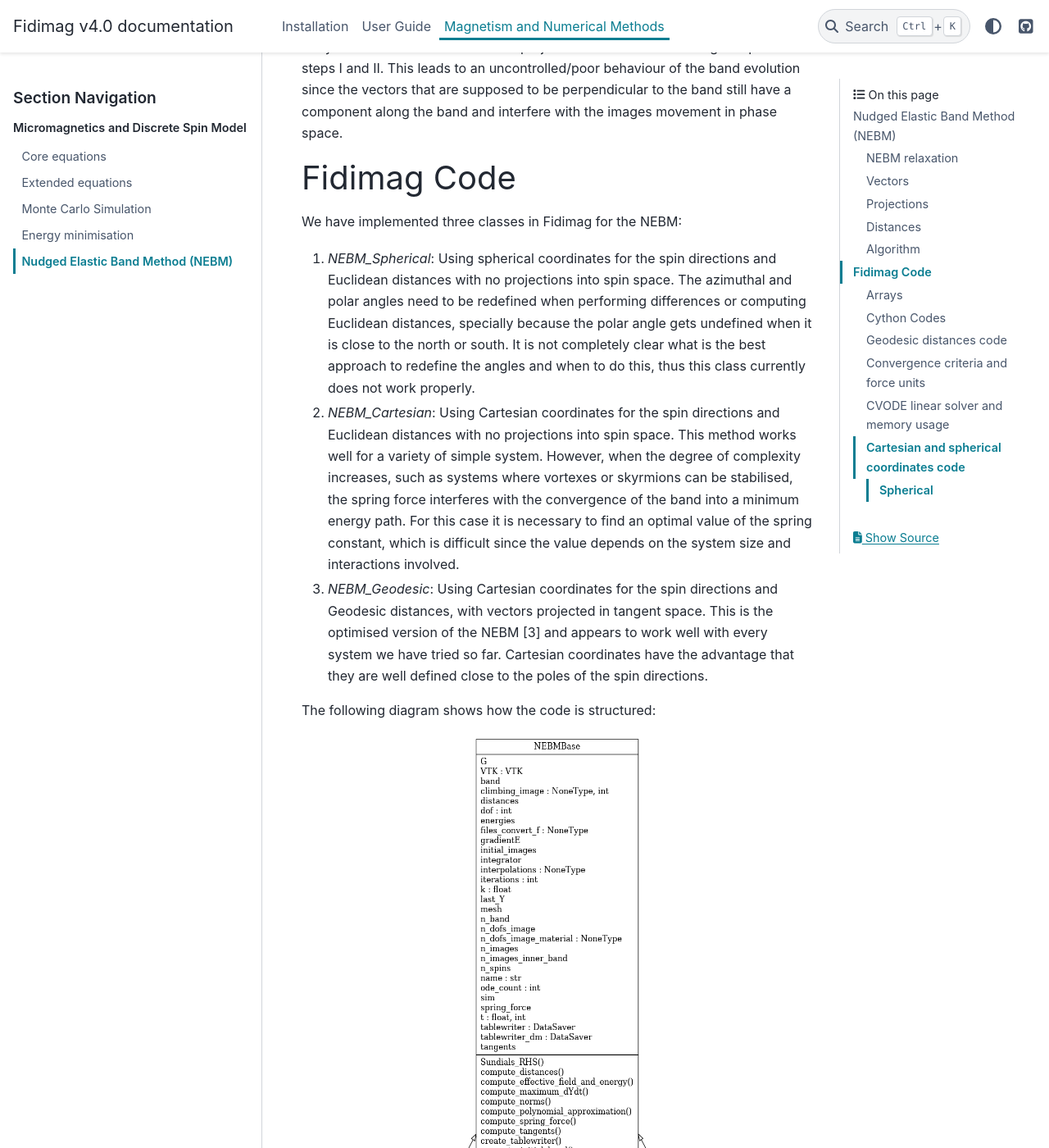
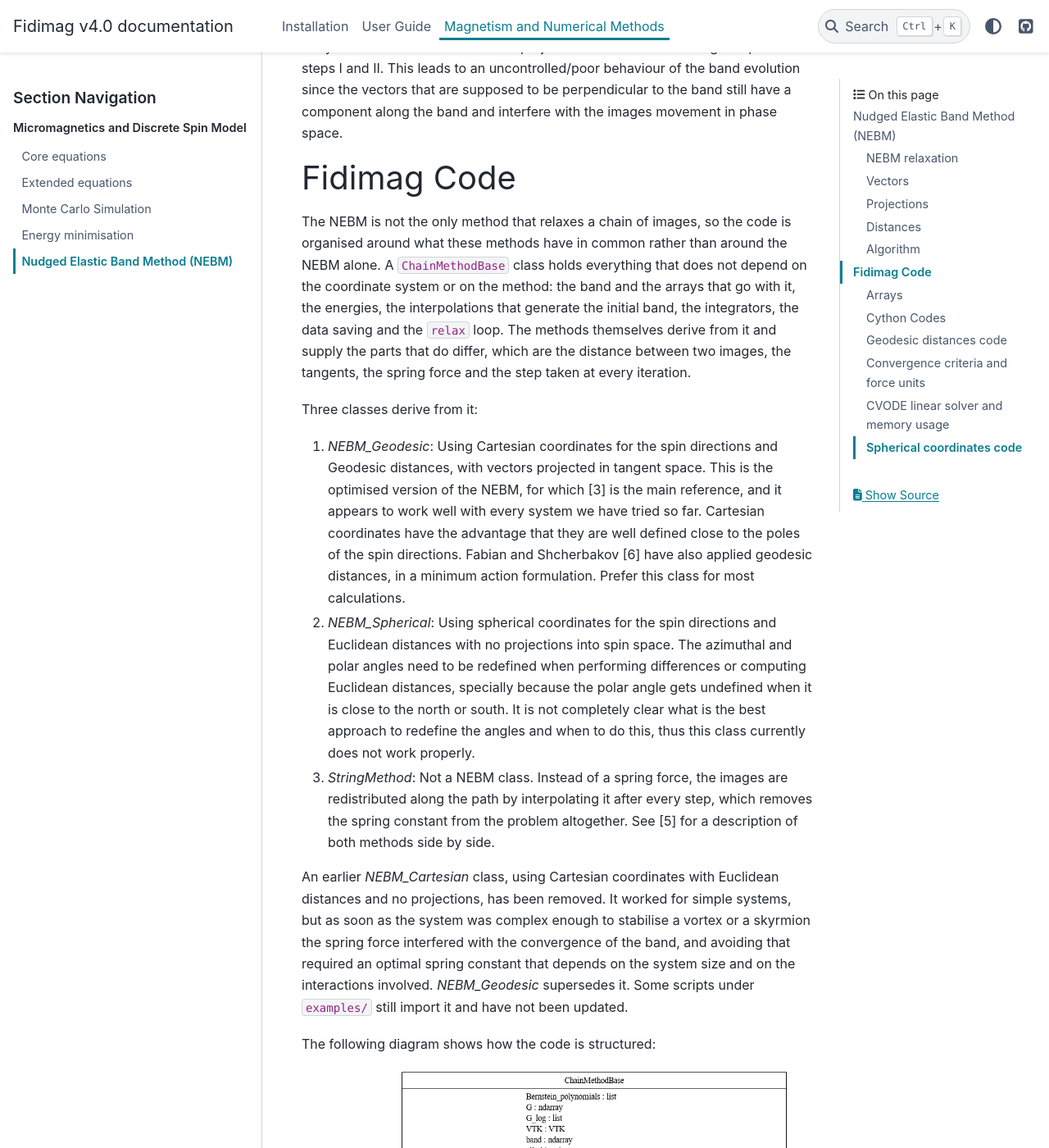
Before and after one commit to computationalmodelling/fidimag, a Sphinx documentation site: the page built from doc/physics_num_methods/nebm.rst, in a window 1280 px wide and 1400 px high, scrolled down 6286 px. Shown: the whole window at 82% size. Built offline with Sphinx 7.4.7 and the PyData theme 0.15.4, drawn with Linux system fonts in a browser that asks for light colours; pages that are not in the unit, such as notebooks, are missing from menus; some of the changed text lies outside the part shown.

Commit message:
doc: bring the NEBM section up to date with the code
The section still described the code as it was before the chain method
refactoring, so most of the names in it no longer exist. What changed:

The classes now derive from `ChainMethodBase`, not `NEBMBase`, and the base
holds what is common to any method that relaxes a chain of images rather than
what is common to the NEBM alone. `StringMethod` derives from it too and was
not mentioned at all. `NEBM_Cartesian` is gone; the geodesic class supersedes
it, and the reasons are the ones the section already gave for preferring it, so
they are kept and attached to its removal. Some scripts under examples/ still
import it.

The one Cython module per coordinate system became a single `nebm_clib`, and
`nebm_cartesian_lib` went with the Cartesian class, so the spring force is now
computed by the single `compute_spring_force_C` of `nebm_lib.c` and it is the
distance definition that varies. The function lists are rewritten from the
headers and from the .pyx, and `nebm_tools` is `chain_method_tools`.

The integrator is no longer always CVODE: `initialise_integrator` also takes
'euler', 'rk4' and 'verlet'. The call flow diagram gains the projection of the
gradient, which happens before the tangents rather than on the total force at
the end, and `compute_dYdt` is moved out of the shared part, since only
`Sundials_RHS` applies it: the step integrators renormalise the spins after
every step and the Verlet one descends along the total force.

The class diagram is regenerated with pyreverse, as the original was.

Also adds two references: Abert's review, for the description of the string
method next to the NEBM, and Fabian and Shcherbakov, who have applied geodesic
distances in a minimum action formulation. Bessarab remains the main reference
for the geodesic NEBM.

Co-Authored-By: Claude Opus 5 <noreply@anthropic.com>

`````diff
--- a/doc/physics_num_methods/nebm.rst
+++ b/doc/physics_num_methods/nebm.rst
@@ -279,9 +279,28 @@ phase space.
 Fidimag Code
 ============
 
-We have implemented three classes in Fidimag for the NEBM:
+The NEBM is not the only method that relaxes a chain of images, so the code is
+organised around what these methods have in common rather than around the NEBM
+alone. A ``ChainMethodBase`` class holds everything that does not depend on the
+coordinate system or on the method: the band and the arrays that go with it,
+the energies, the interpolations that generate the initial band, the
+integrators, the data saving and the ``relax`` loop. The methods themselves
+derive from it and supply the parts that do differ, which are the distance
+between two images, the tangents, the spring force and the step taken at every
+iteration.
 
-1. `NEBM_Spherical`: Using spherical coordinates for the spin directions and
+Three classes derive from it:
+
+1. `NEBM_Geodesic`: Using Cartesian coordinates for the spin directions and
+   Geodesic distances, with vectors projected in tangent space. This is the
+   optimised version of the NEBM, for which [3] is the main reference, and it
+   appears to work well with every system we have tried so far. Cartesian
+   coordinates have the advantage that they are well defined close to the poles
+   of the spin directions. Fabian and Shcherbakov [6] have also applied
+   geodesic distances, in a minimum action formulation. Prefer this class for
+   most calculations.
+
+2. `NEBM_Spherical`: Using spherical coordinates for the spin directions and
    Euclidean distances with no projections into spin space. The azimuthal and
    polar angles need to be redefined when performing differences or computing
    Euclidean distances, specially because the polar angle gets undefined when
@@ -289,38 +308,47 @@ We have implemented three classes in Fidimag for the NEBM:
    best approach to redefine the angles and when to do this, thus this class
    currently does not work properly.
 
-2. `NEBM_Cartesian`: Using Cartesian coordinates for the spin directions and
-   Euclidean distances with no projections into spin space. This method works
-   well for a variety of simple system. However, when the degree of complexity
-   increases, such as systems where vortexes or skyrmions can be stabilised,
-   the spring force interferes with the convergence of the band into a minimum
-   energy path. For this case it is necessary to find an optimal value of the
-   spring constant, which is difficult since the value depends on the system
-   size and interactions involved.
+3. `StringMethod`: Not a NEBM class. Instead of a spring force, the images are
+   redistributed along the path by interpolating it after every step, which
+   removes the spring constant from the problem altogether. See [5] for a
+   description of both methods side by side.
 
-3. `NEBM_Geodesic`: Using Cartesian coordinates for the spin directions and
-   Geodesic distances, with vectors projected in tangent space. This is the
-   optimised version of the NEBM [3] and appears to work well with every system
-   we have tried so far. Cartesian coordinates have the advantage that they are
-   well defined close to the poles of the spin directions.
+An earlier `NEBM_Cartesian` class, using Cartesian coordinates with Euclidean
+distances and no projections, has been removed. It worked for simple systems,
+but as soon as the system was complex enough to stabilise a vortex or a
+skyrmion the spring force interfered with the convergence of the band, and
+avoiding that required an optimal spring constant that depends on the system
+size and on the interactions involved. `NEBM_Geodesic` supersedes it. Some
+scripts under ``examples/`` still import it and have not been updated.
 
 The following diagram shows how the code is structured:
 
 .. image:: ../images/nebm_classes.png
    :scale: 60 %
 
-There is a ``fidimag.common.nebm_tools`` module with common functions for the
-NEBM classes:
+There is a ``fidimag.common.chain_method_tools`` module (formerly
+``nebm_tools``) with common functions for these classes:
 
 ::
 
-    fidimag.common.nebm_tools
+    fidimag.common.chain_method_tools
     |
     --> cartesian2spherical
         spherical2cartesian
         compute_norm
         interpolation_Rodrigues_rotation
         linear_interpolation_spherical
+        m_to_zero_nomaterial
+
+and a ``fidimag.common.chain_method_integrators`` module with the integrators
+that do not come from Sundials:
+
+::
+
+    fidimag.common.chain_method_integrators
+    |
+    --> StepIntegrator      # Euler and Runge-Kutta 4 steps
+        VerletIntegrator    # Velocity projection, see below
 
 
 Arrays
@@ -366,80 +394,86 @@ Cython Codes
 
 Most of the calculations are made using ``C`` code through Cython. The files
 for these libraries are located in ``fidimag/common/neb_method/``. Every library
-has a ``.c`` file, a ``.h`` header file and a ``.pyx`` Cython file (it can
-differ in name from the ``C`` files)  which is compiled using Fidimag's
-``setup.py`` file.
+has a ``.c`` file and a ``.h`` header file, and they are built through CMake,
+which is driven by ``pyproject.toml`` (the old ``setup.py`` build is gone, see
+``BUILD.md``).
 
-For example, there is a base module with common functions for every NEBM
-class called ``nebm_lib.c``
+There used to be one Cython module per coordinate system. They are now a single
+``nebm_clib.pyx``, exposed as ``fidimag.extensions.nebm_clib``, which wraps all
+of the ``C`` libraries below. The base one, with the functions that do not
+depend on the coordinate system, is ``nebm_lib.c``
 
 ::
 
     nebm_lib.c
+    nebm_lib.h
     |
-    --> compute_effective_force_C
+    --> compute_tangents_C
+        compute_spring_force_C
+        compute_effective_force_C
+        compute_dYdt_C
+        compute_dYdt_nc_C
+        compute_distance_cartesian
+        compute_image_distances
+        project_images_C
+        project_vector_C
+        normalise
+        normalise_images_C
+        normalise_spins_C
         compute_norm
-        compute_spring_force_C
-        compute_tangents_C
         cross_product
         dot_product
-        normalise
-        normalise_images_C
 
-Its corresponding header file ````nebm_lib.h`` contains the prototypes of these
-functions. The Cython file that link some of these functions to the Python code
-is called ``nebm_clib.pyx`` and can be called from the
-``fidimag.extensions.nebm_clib`` library:
+and the two coordinate-system-dependent ones only have to define what a
+distance is:
+
+::
+
+    nebm_geodesic_lib.c
+    nebm_geodesic_lib.h
+    |
+    --> compute_geodesic_GreatCircle
+        compute_geodesic_Vincenty
+
+
+    nebm_spherical_lib.c
+    nebm_spherical_lib.h
+    |
+    --> compute_distance_spherical
+        normalise_spherical
+        normalise_images_spherical_C
+
+There is also ``nebm_integrators.c``, with ``step_Verlet_C``, which is the
+velocity projection integrator described below.
+
+Note that the Cartesian library was removed together with the `NEBM_Cartesian`
+class. The spring force is still computed by the single
+``compute_spring_force_C`` of ``nebm_lib.c``, which takes the distances as an
+argument, so it is the distance definition, and not the spring force, that
+changes with the coordinate system.
+
+The functions that ``fidimag.extensions.nebm_clib`` exposes to the Python
+classes are
 
 ::
 
     fidimag.extensions.nebm_clib
     |
-    --> compute_effective_force
-        compute_tangents
-
-The other ``.pyx`` or ``.c`` files use some of the ``nebm_lib.h`` functions.
-They are separated according to the coordinate system used in the NEBM
-calculations. The following diagrams show the Cython functions for these
-libraries and the ``C`` files used to define them:
-
-::
-
-    nebm_cartesian_lib.c
-    nebm_cartesian_lib.h
-    nebm_cartesian_clib.pyx
-    fidimag.extensions.nebm_cartesian_clib
-    |
-    --> compute_dYdt
+    --> compute_tangents
+        compute_spring_force
         compute_effective_force
-        compute_spring_force
-        compute_tangents
+        compute_dYdt
+        compute_dYdt_nc
+        project_images
+        project_vector
+        normalise_clib
         normalise_images
-        project_images
-
-
-    nebm_geodesic_lib.c
-    nebm_geodesic_lib.h
-    nebm_geodesic_clib.pyx
-    fidimag.extensions.nebm_geodesic_clib
-    |
-    --> compute_spring_force
-        geodesic_distance
-
-
-    nebm_spherical_lib.c
-    nebm_spherical_lib.h
-    nebm_spherical_clib.pyx
-    fidimag.extensions.nebm_spherical_clib
-    |
-    --> compute_spring_force
-        normalise_images
-
-Every library has its own ``compute_spring_force``, which is taken from the
-``nebm_lib.c`` file, since the spring force depends on the
-coordinate-system-dependent distance definition. For the Cartesian and
-spherical coordinates, the distance functions (Euclidean distances) are not
-exposed in the Cython file, as in the code for Geodesic distances.
+        normalise_spins
+        geodesic_distance_GreatCircle
+        geodesic_distance_Vincenty
+        image_distances_GreatCircle
+        image_distances_Spherical
+        normalise_images_spherical
 
 Geodesic distances code
 -----------------------
@@ -451,54 +485,76 @@ calling the following methods in this order:
 
     1. generate_initial_band   # Using linear interpolations or Rodrigues rotation formulae
     |
-    --> nebm_tools.cartesian2spherical --> nebm_tools.linear_interpolation_spherical
+    --> chain_method_tools.cartesian2spherical
+        --> chain_method_tools.linear_interpolation_spherical
         # or
-        nebm_tools.interpolation_Rodrigues_rotation
+        chain_method_tools.interpolation_Rodrigues_rotation
 
     2. initialise_energies     # Fill the energies array
-    3. initialise_integrator   # Start CVODE
+    3. initialise_integrator   # Start the integrator
     4. create_tablewriter      # To pass data into .ndt files per every iteration of the integrator
 
 The linear interpolation function requires that the input array is in spherical
 coordinates.
 
-To relax the band, we use CVODE, as specified in step 3., using the
-``cvode.CvodeSolver`` (or ``cvode.CvodeSolver_OpenMP``) integrator. The
-integrator requires a ``Sundials_RHS`` function that is called on every
-iteration, which is the right hand side of the :math:`\partial \mathbf{Y} /
-\partial \tau` dynamical equation. Correspondingly, this function
-calculates the NEBM forces as
+The integrator of step 3. is chosen with the ``integrator`` argument of
+``initialise_integrator``. The default is ``'sundials'``, i.e. the
+``cvode.CvodeSolver`` (or ``cvode.CvodeSolver_OpenMP``) integrator, and the
+alternatives are ``'euler'`` and ``'rk4'``, which use the ``StepIntegrator``
+class, and ``'verlet'``, which uses the ``VerletIntegrator`` velocity
+projection scheme. All of them need a function giving the right hand side of
+the :math:`\partial \mathbf{Y} / \partial \tau` dynamical equation, which is
+``Sundials_RHS`` for CVODE and ``step_RHS`` for the others; both of them call
+``nebm_step``, where the NEBM forces are calculated as
 
 ::
 
-    Sundials_RHS
+    Sundials_RHS  /  step_RHS
     |
     --> nebm_step
         |
         --> compute_effective_field_and_energy  # Gradient = - Eff field
                                                 # Which we compute for every image
                                                 # using the sim class
+            nebm_clib.project_images(gradientE) # Project the gradient
             compute_tangents
             |
             --> nebm_clib.compute_tangents      #
-                nebm_cartesian.project_images   # Project tangents
-                nebm_cartesian.normalise_images #
+                nebm_clib.project_images        # Project tangents
+                nebm_clib.normalise_images      #
             compute_spring_force                # Using Geodesic distances
             nebm_clib.compute_effective_force
-            nebm_cartesian.project_images(G)    # Project effective (total) force
 
-        nebm_cartesian.compute_dYdt             # Add the correction factor to fix
-                                                # the spins length to 1
+        G[extrema] = 0                          # The force on the extreme images
+                                                # should already be zero
 
-Many methods come from the Cartesian Cython library ``nebm_cartesian`` since
-the Geodesic class uses Cartesian coordinates to describe the spins. If a
-climbing image was specified as an argument for the class, we compute its
+Notice that it is the energy gradient that is projected into tangent space,
+before the tangents and the spring force are computed, rather than the total
+force at the end. Projecting either one is equivalent, and the second form is
+left commented out in ``nebm_step``.
+
+What the two functions do with the resulting force differs, and this is where
+the spin length is kept equal to one. ``Sundials_RHS`` writes the total force
+:math:`\mathbf{G}` into ``ydot`` and then calls
+
+::
+
+    nebm_clib.compute_dYdt   # dY/dt = Y x Y x G - correction factor
+
+so the band is evolved with the :math:`\mathbf{Y}\times\mathbf{Y}\times\mathbf{G}`
+form of the equation together with the correction factor of the dynamical
+equation given above. ``step_RHS`` does not: the ``StepIntegrator`` normalises
+the spins after every Euler or Runge-Kutta step instead, and the
+``VerletIntegrator`` descends along the total force :math:`\mathbf{G}`
+directly.
+
+If a climbing image was specified as an argument for the class, we compute its
 modified force in the ``compute_effective_force`` method.
 
 The function that iterates the integrator is the ``relax`` method. On every
 iteration, we compute the difference with the previous step using a scaled
 Euclidean distance.  The definitions of this process are specified in the
-``compute_maximum_dYdt`` method from the ``nebm_base`` class. According to the
+``compute_maximum_dYdt`` method from the ``ChainMethodBase`` class. According to the
 magnitude stopping criteria specified in the ``stopping_dYdt`` argument of
 ``relax``, the iterations of the integrator will stop if the difference with
 the previous step is smaller than ``stopping_dYdt``.
@@ -617,15 +673,12 @@ cycle converges better than more restarts. Note, however, that the
 underlying issue in that regime is the absence of a preconditioner rather
 than the size of the subspace.
 
-Cartesian and spherical coordinates code
-----------------------------------------
+Spherical coordinates code
+--------------------------
 
-These classes follow the same process than the Geodesic distances code. The
-main difference is that in the ``nebm_step`` process, the projections are not
+This class follows the same process than the Geodesic distances code. The main
+difference is that in the ``nebm_step`` process, the projections are not
 performed and the distances are computed using the scaled Euclidean distance.
-
-Spherical
-^^^^^^^^^
 
 For spherical coordinates, the vectors are smaller, with ``n_dofs_image = 2 * n_spins``,
 where
@@ -658,3 +711,10 @@ this.
 
 .. [4] Cortés-Ortuño, D. et al. *Thermal stability and topological protection of
    skyrmions in nanotracks*. Preprint at arXiv:1611.07079.
+
+.. [5] Abert, C. *Micromagnetics and spintronics: models and numerical
+   methods*. Eur. Phys. J. B 92, 120 (2019)
+
+.. [6] Fabian, K. & Shcherbakov, V. P. *Energy barriers in three-dimensional
+   micromagnetic models and the physics of thermoviscous magnetization*.
+   Geophys. J. Int. 215, 314–324 (2018)
`````
Also changed, not shown: doc/images/nebm_classes.png.
